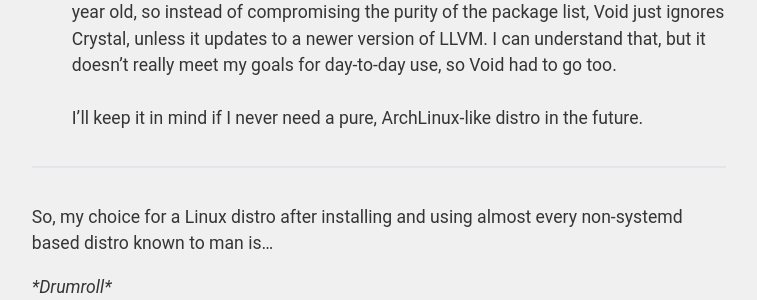
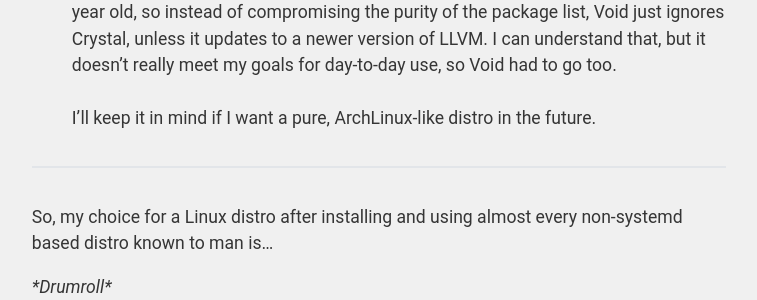
Before and after one commit to charles-l/charles-l.github.io, a Jekyll site: the page built from _posts/2016-7-2-distro-surfing.markdown, in a window 1280 px wide and 900 px high, scrolled down 4388 px. Shown: the part 152-452 px from the top of the window, without its empty margins (261-1018 px from the left). Built offline with Jekyll 4.4.1, drawn with Linux system fonts in a browser that asks for light colours.

Commit message:
fixed typo

```diff
--- a/_posts/2016-7-2-distro-surfing.markdown
+++ b/_posts/2016-7-2-distro-surfing.markdown
@@ -49,7 +49,7 @@
 <br/><br/>Apart from the stupid command names, `xbps` is one of my favorite binary package managers. I thought `pacman` was fast - and it is, compared to `apt` - but it's not nearly as fast as `xbps`. I was this close to using it as my main Linux distro too, but...
 <br/><br/>It didn't have Crystal in it's package list. I didn't think that would be a problem, since I could just write the package myself and create a PR for the package repo. Arch has Crystal in its package list, so it can't be hard to support, right?
 <br/><br/>Then I realized that Void *only* supports the latest versions of packages, which is why they didn't have Crystal in the first place. Crystal uses a version of LLVM that's a year old, so instead of compromising the purity of the package list, Void just ignores Crystal, unless it updates to a newer version of LLVM. I can understand that, but it doesn't really meet my goals for day-to-day use, so Void had to go too.
-<br/><br/>I'll keep it in mind if I never need a pure, ArchLinux-like distro in the future.
+<br/><br/>I'll keep it in mind if I want a pure, ArchLinux-like distro in the future.
 
 ----
 
```
